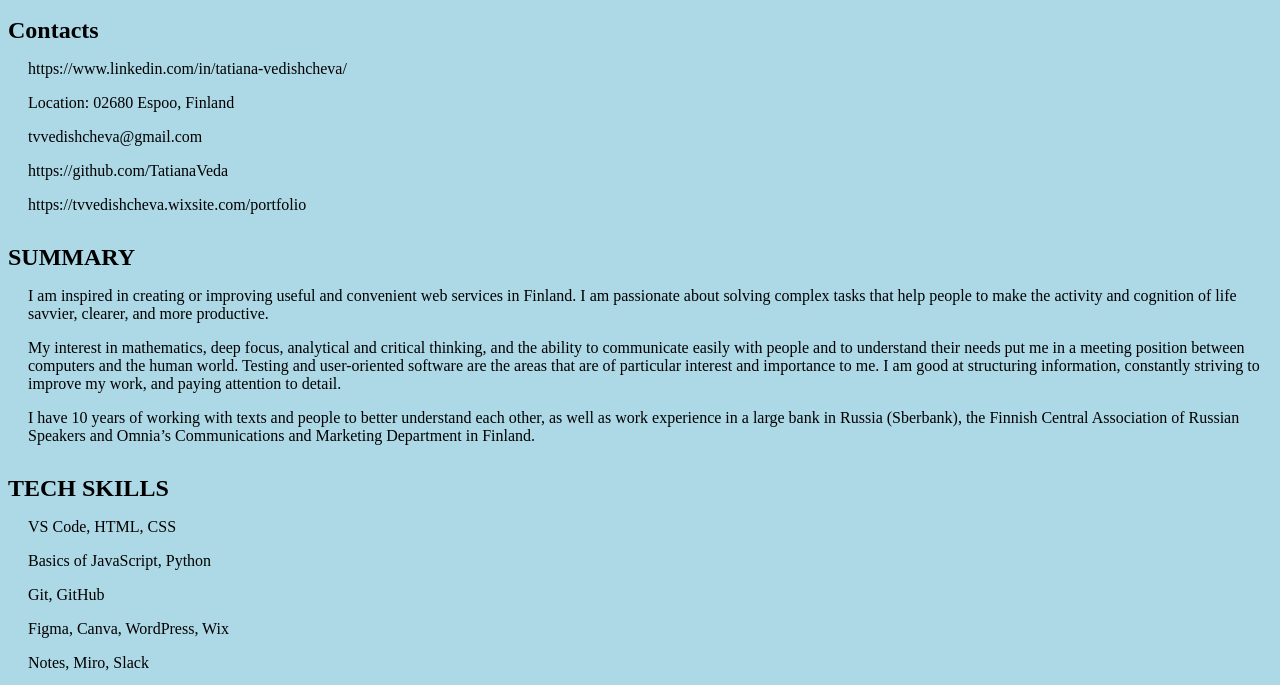
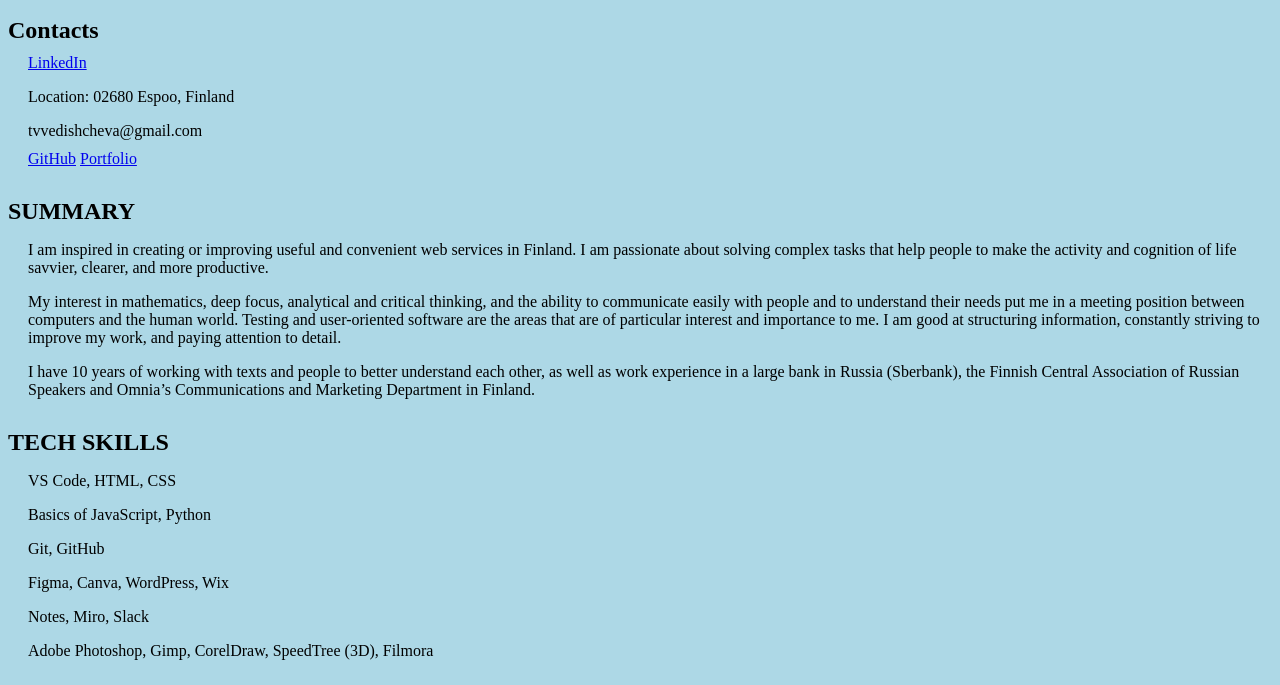
Before and after one commit to TatianaVeda/rsschool-cv, a plain HTML site: page index.html in a window 1280 px wide. Shown: the part 87-772 px from the top of the page. Drawn offline with Linux system fonts and the light colour scheme.

Commit message:
fix: add links

```diff
--- a/index.html
+++ b/index.html
@@ -13,12 +13,12 @@
   <div class="section">
     <h2 class="section-title">Contacts</h2>
     <div class="section-content">
-      <p>https://www.linkedin.com/in/tatiana-vedishcheva/</p>
+      <a href="https://www.linkedin.com/in/tatiana-vedishcheva">LinkedIn</a>
       <p>Location: 02680 Espoo, Finland</p>
       <p>tvvedishcheva@gmail.com</p>
-      <p>https://github.com/TatianaVeda</p>
-      <p>https://tvvedishcheva.wixsite.com/portfolio</p>
-    </div>
+      <a href="https://github.com/TatianaVeda">GitHub</a>
+      <a href="https://tvvedishcheva.wixsite.com/portfolio">Portfolio</a>
+      </div>
   </div>
 
    <div class="section">
```
